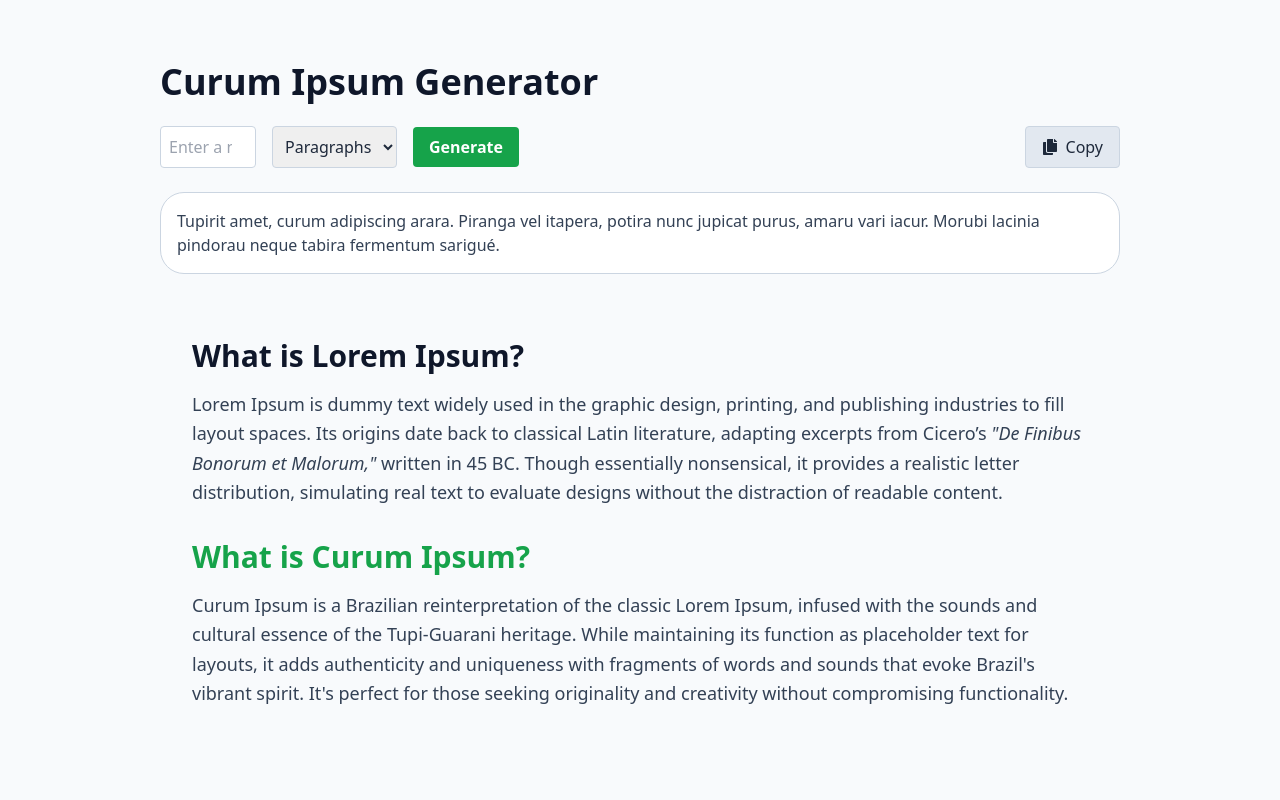
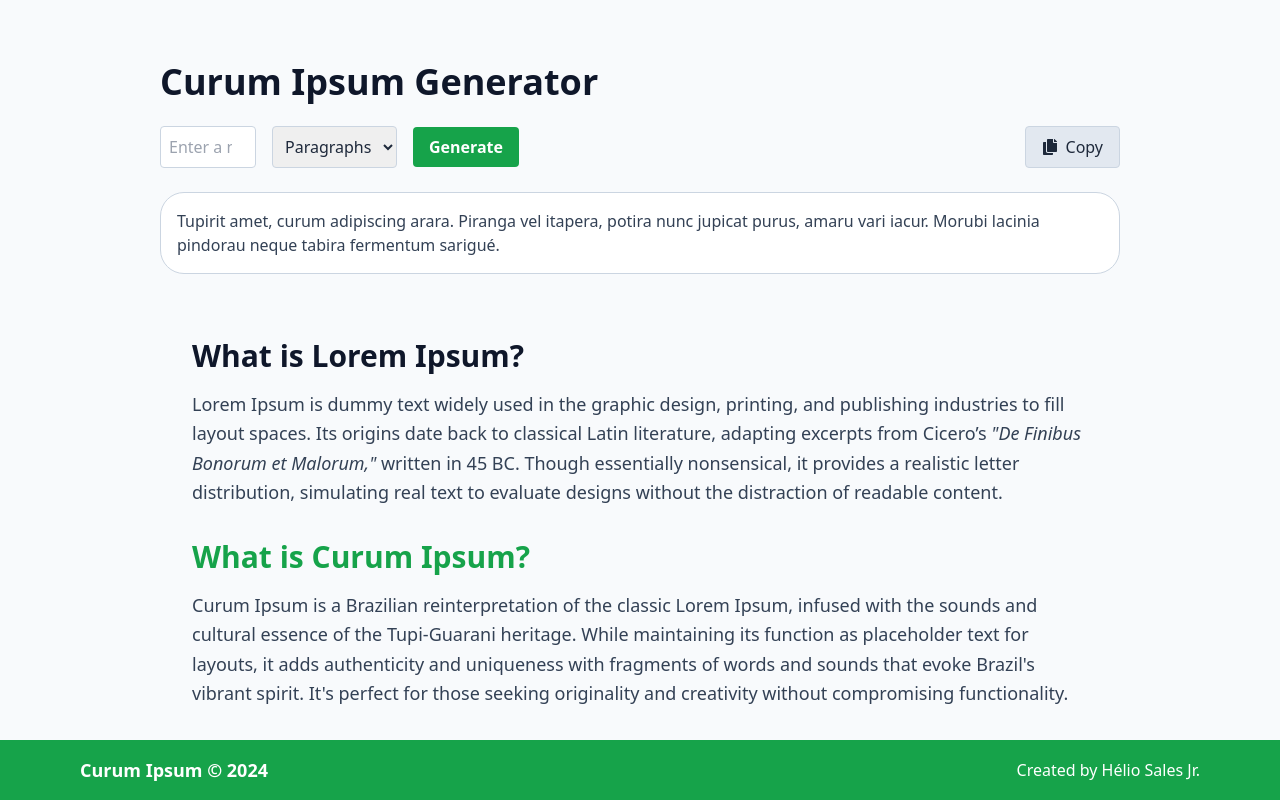
Before and after one commit to heliosalesjr/curumipsum, a React (Vite) app: page / in a window 1280 px wide. Shown: the part 226-1026 px from the top of the page. Before the commit the page ends 966 px from the top, so only its background shows below. Built offline with nearby package versions, Linux system fonts and the light colour scheme.

Commit message:
basic footer

```diff
--- a/src/App.jsx
+++ b/src/App.jsx
@@ -1,5 +1,6 @@
 import About from './components/About'
 import CurumIpsumGenerator from './components/CurumIpsumGenerator'
+import Footer from './components/Footer'
 import Hero from './components/Hero'
 
 function App() {
@@ -8,6 +9,7 @@ function App() {
       <Hero />
       <CurumIpsumGenerator />
       <About />
+      <Footer />
     </>
 
   )
--- /dev/null
+++ b/src/components/Footer.jsx
@@ -0,0 +1,18 @@
+const Footer = () => {
+    return (
+      <footer className="bg-green-600 text-white py-4">
+        <div className="max-w-6xl mx-auto flex flex-col sm:flex-row items-center justify-between px-4">
+          {/* Project Name and Year */}
+          <div className="text-lg font-bold">
+            Curum Ipsum © {new Date().getFullYear()}
+          </div>
+          {/* Creator Information */}
+          <div className="text-sm sm:text-base font-medium mt-2 sm:mt-0">
+            Created by Hélio Sales Jr.
+          </div>
+        </div>
+      </footer>
+    );
+  };
+
+  export default Footer;
```
